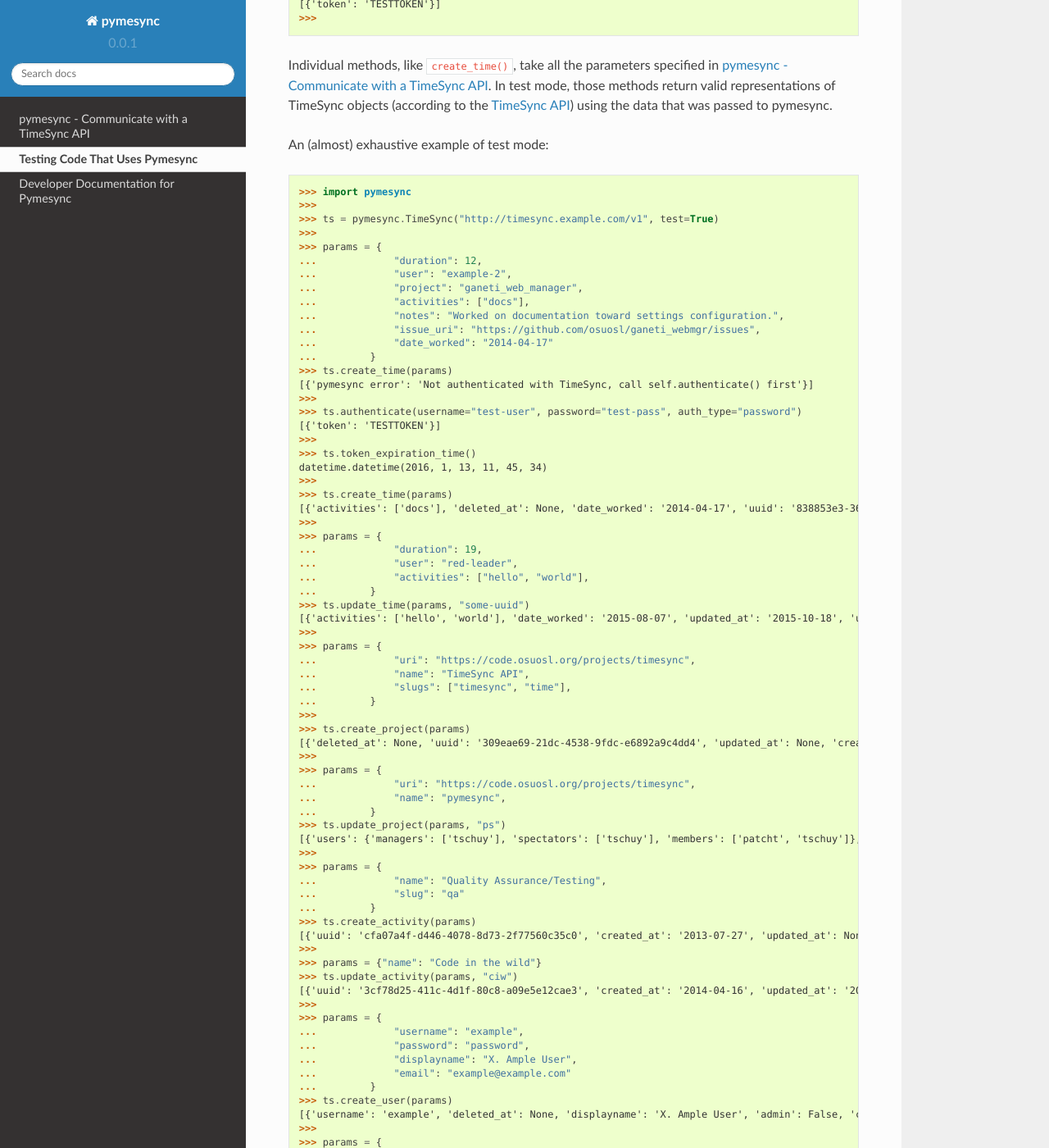
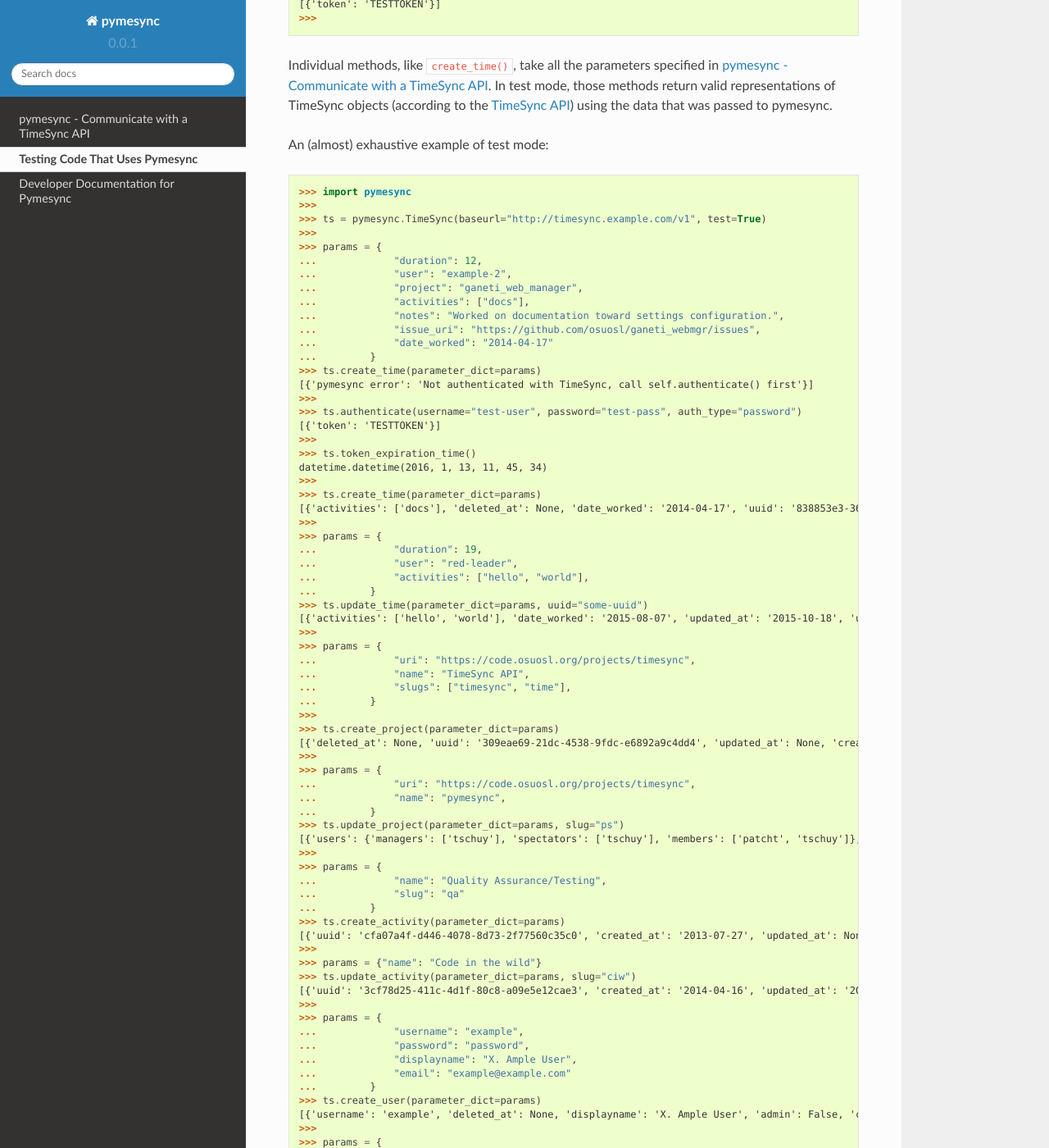
Before and after one commit to osuosl/pymesync, a Sphinx documentation site: the page built from docs/source/testing.rst, in a window 1280 px wide and 1400 px high, scrolled down 568 px. Shown: the whole window at 82% size. Built offline with Sphinx 7.4.7 and the Read the Docs theme 2.0.0, drawn with Linux system fonts in a browser that asks for light colours; some of the changed text lies outside the part shown.

Commit message:
Make all examples use keywords

```diff
--- a/docs/source/testing.rst
+++ b/docs/source/testing.rst
@@ -36,7 +36,7 @@ An (almost) exhaustive example of test mode:
 
   >>> import pymesync
   >>>
-  >>> ts = pymesync.TimeSync("http://timesync.example.com/v1", test=True)
+  >>> ts = pymesync.TimeSync(baseurl="http://timesync.example.com/v1", test=True)
   >>>
   >>> params = {
   ...             "duration": 12,
@@ -47,7 +47,7 @@ An (almost) exhaustive example of test mode:
   ...             "issue_uri": "https://github.com/osuosl/ganeti_webmgr/issues",
   ...             "date_worked": "2014-04-17"
   ...         }
-  >>> ts.create_time(params)
+  >>> ts.create_time(parameter_dict=params)
   [{'pymesync error': 'Not authenticated with TimeSync, call self.authenticate() first'}]
   >>>
   >>> ts.authenticate(username="test-user", password="test-pass", auth_type="password")
@@ -56,7 +56,7 @@ An (almost) exhaustive example of test mode:
   >>> ts.token_expiration_time()
   datetime.datetime(2016, 1, 13, 11, 45, 34)
   >>>
-  >>> ts.create_time(params)
+  >>> ts.create_time(parameter_dict=params)
   [{'activities': ['docs'], 'deleted_at': None, 'date_worked': '2014-04-17', 'uuid': '838853e3-3635-4076-a26f-7efr4e60981f', 'notes': 'Worked on documentation toward settings configuration.', 'updated_at': None, 'project': 'ganeti_web_manager', 'user': 'example-2', 'duration': 12, 'issue_uri': 'https://github.com/osuosl/ganeti_webmgr/issues', 'created_at': '2015-05-23', 'revision': 1}]
   >>>
   >>> params = {
@@ -64,7 +64,7 @@ An (almost) exhaustive example of test mode:
   ...             "user": "red-leader",
   ...             "activities": ["hello", "world"],
   ...         }
-  >>> ts.update_time(params, "some-uuid")
+  >>> ts.update_time(parameter_dict=params, uuid="some-uuid")
   [{'activities': ['hello', 'world'], 'date_worked': '2015-08-07', 'updated_at': '2015-10-18', 'user': 'red-leader', 'duration': 19, 'deleted_at': None, 'uuid': 'some-uuid', 'notes': None, 'project': ['ganeti'], 'issue_uri': 'https://github.com/osuosl/ganeti_webmgr/issues/56', 'created_at': '2014-06-12', 'revision': 2}]
   >>>
   >>> params = {
@@ -73,25 +73,25 @@ An (almost) exhaustive example of test mode:
   ...             "slugs": ["timesync", "time"],
   ...         }
   >>>
-  >>> ts.create_project(params)
+  >>> ts.create_project(parameter_dict=params)
   [{'deleted_at': None, 'uuid': '309eae69-21dc-4538-9fdc-e6892a9c4dd4', 'updated_at': None, 'created_at': '2015-05-23', 'uri': 'https://code.osuosl.org/projects/timesync', 'name': 'TimeSync API', 'revision': 1, 'slugs': ['timesync', 'time'], 'users': {'managers': ['tschuy'], 'spectators': ['tschuy'], 'members': ['patcht', 'tschuy']}}]
   >>>
   >>> params = {
   ...             "uri": "https://code.osuosl.org/projects/timesync",
   ...             "name": "pymesync",
   ...         }
-  >>> ts.update_project(params, "ps")
+  >>> ts.update_project(parameter_dict=params, slug="ps")
   [{'users': {'managers': ['tschuy'], 'spectators': ['tschuy'], 'members': ['patcht', 'tschuy']}, 'uuid': '309eae69-21dc-4538-9fdc-e6892a9c4dd4', 'name': 'pymesync', 'updated_at': '2014-04-18', 'created_at': '2014-04-16', 'deleted_at': None, 'revision': 2, 'uri': 'https://code.osuosl.org/projects/timesync', 'slugs': ['ps']}]
   >>>
   >>> params = {
   ...             "name": "Quality Assurance/Testing",
   ...             "slug": "qa"
   ...         }
-  >>> ts.create_activity(params)
+  >>> ts.create_activity(parameter_dict=params)
   [{'uuid': 'cfa07a4f-d446-4078-8d73-2f77560c35c0', 'created_at': '2013-07-27', 'updated_at': None, 'deleted_at': None, 'revision': 1, 'slug': 'qa', 'name': 'Quality Assurance/Testing'}]
   >>>
   >>> params = {"name": "Code in the wild"}
-  >>> ts.update_activity(params, "ciw")
+  >>> ts.update_activity(parameter_dict=params, slug="ciw")
   [{'uuid': '3cf78d25-411c-4d1f-80c8-a09e5e12cae3', 'created_at': '2014-04-16', 'updated_at': '2014-04-17', 'deleted_at': None, 'revision': 2, 'slug': 'ciw', 'name': 'Code in the wild'}]
   >>>
   >>> params = {
@@ -100,14 +100,14 @@ An (almost) exhaustive example of test mode:
   ...             "displayname": "X. Ample User",
   ...             "email": "example@example.com"
   ...         }
-  >>> ts.create_user(params)
+  >>> ts.create_user(parameter_dict=params)
   [{'username': 'example', 'deleted_at': None, 'displayname': 'X. Ample User', 'admin': False, 'created_at': '2015-05-23', 'active': True, 'email': 'example@example.com'}]
   >>>
   >>> params = {
   ...             "username": "red-leader",
   ...             "email": "red-leader@yavin.com"
   ...         }
-  >>> ts.update_user(params, "example")
+  >>> ts.update_user(parameter_dict=params, username="example")
   [{'username': 'red-leader', 'displayname': 'Mr. Example', 'admin': False, 'created_at': '2015-02-29', 'active': True, 'deleted_at': None, 'email': 'red-leader@yavin.com'}]
   >>>
   >>> ts.get_times()
@@ -125,10 +125,10 @@ An (almost) exhaustive example of test mode:
   >>> ts.get_times(uuid="some-uuid")
   [{'activities': ['docs', 'planning'], 'date_worked': '2014-04-17', 'updated_at': None, 'user': 'userone', 'duration': 12, 'deleted_at': None, 'uuid': 'some-uuid', 'notes': 'Worked on documentation.', 'project': ['ganeti-webmgr', 'gwm'], 'issue_uri': 'https://github.com/osuosl/ganeti_webmgr', 'created_at': '2014-04-17', 'revision': 1}]
   >>>
-  >>> ts.delete_time("some-uuid")
+  >>> ts.delete_time(uuid="some-uuid")
   [{"status": 200}]
   >>>
-  >>> ts.delete_user("username")
+  >>> ts.delete_user(username="username")
   [{"status": 200}]
   >>>
 
```
Also changed, not shown: docs/source/usage.rst (+15 -15 lines).
